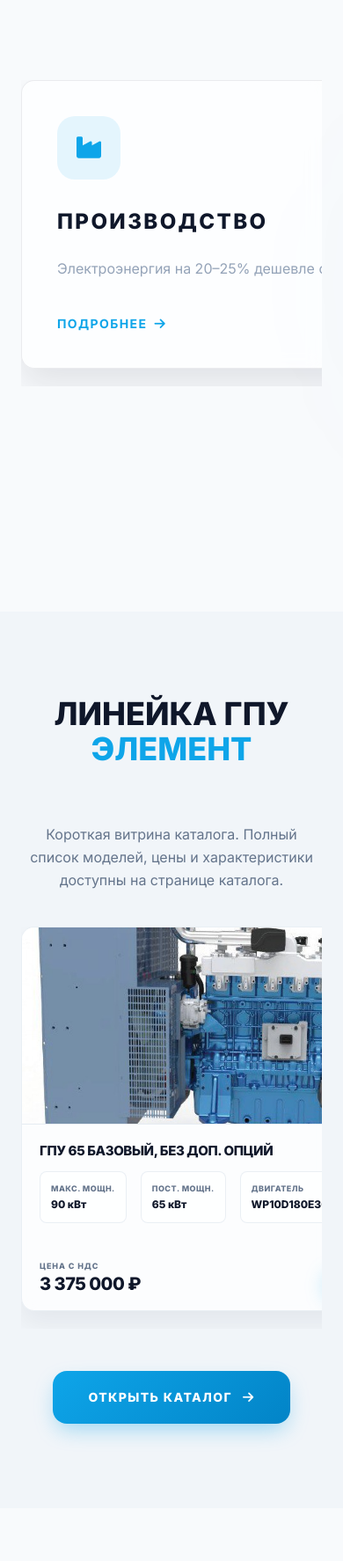
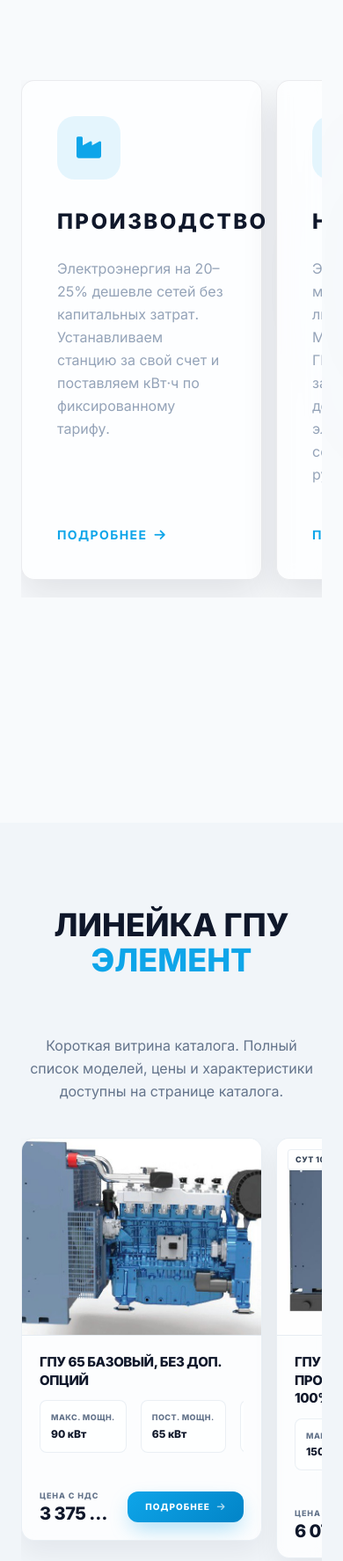
Before and after one commit to TemRuslan/element-enegry, a plain HTML site: page index.html in a window 390 px wide. Shown: the part 1173-2947 px from the top of the page at 88% size. Drawn offline with nearby package versions, Linux system fonts and the light colour scheme.

Commit message:
Fix industries cards width

```diff
--- a/css/styles.css
+++ b/css/styles.css
@@ -1012,17 +1012,24 @@ html {
 
 	    #industries .glass-card,
 	    #products .glass-card {
-	        min-width: 80%;
-	        /* Виден один и кусок второго */
+            /*
+             * Mobile horizontal slider:
+             * Tailwind padding utilities (e.g. p-10) make items overflow if width is
+             * calculated as content-box. Force border-box and pin the flex-basis so
+             * cards don't "drift" wider than the viewport.
+             */
+            box-sizing: border-box;
+            flex: 0 0 80%; /* one full card + a peek of the next */
+            max-width: 80%;
 	        scroll-snap-align: start;
-	        flex-shrink: 0;
 	    }
 
 	    /* GPU cards are rendered via JS and don't use .glass-card */
 	    #products .gpu-card-link {
-	        min-width: 80%;
+            box-sizing: border-box;
+            flex: 0 0 80%;
+            max-width: 80%;
 	        scroll-snap-align: start;
-	        flex-shrink: 0;
 	    }
 	}
 
```
